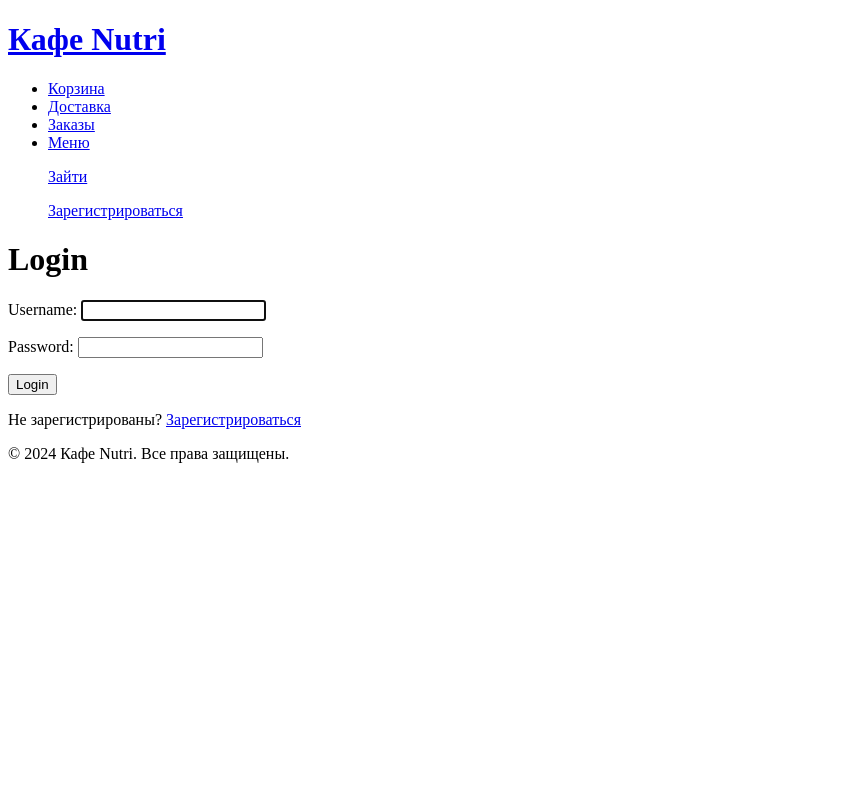
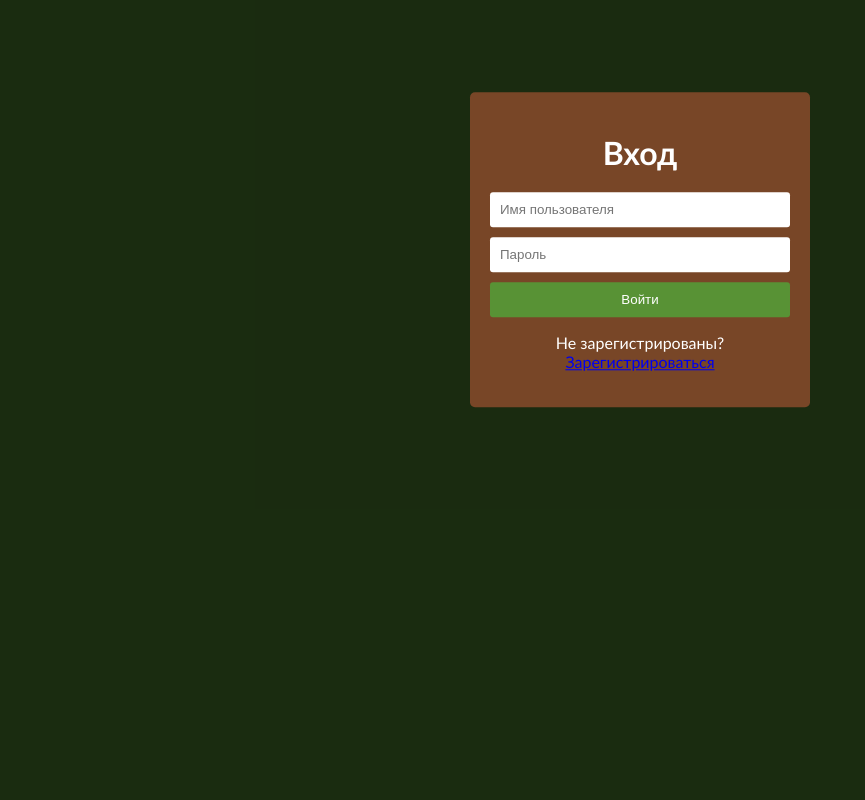
Before and after one commit to MalvineCh/cafe_project, a Django app: page /cafe_cat/login/ in a window 1280 px wide. Shown: the whole page, without its empty margins (0-865 px from the left). Run offline with Django 4.2, Linux system fonts and the light colour scheme.

Commit message:
Update login.html

```diff
--- a/cafe_cat/templates/cafe_cat/login.html
+++ b/cafe_cat/templates/cafe_cat/login.html
@@ -1,13 +1,98 @@
-{% extends 'cafe_cat/base_generic.html' %}
+<!DOCTYPE html>
+<html lang="ru">
+<head>
+    <meta charset="UTF-8">
+    <meta name="viewport" content="width=device-width, initial-scale=1.0">
+    <title>Мой сайт</title>
+    <style>
+        body {
+            margin: 0;
+            padding: 0;
+            font-family: 'Trebuchet MS', Helvetica, sans-serif;
+        }
+        .container {
+            position: relative;
+            width: 100%;
+            height: 100vh;
+            background-color: #589235;
+            background-size: cover;
+            background-position: center;
+            color: white;
+        }
+        .container::before {
+            content: "";
+            position: absolute;
+            top: 0;
+            left: 0;
+            width: 100%;
+            height: 100%;
+            background-color: rgba(0, 0, 0, 0.7);
+        }
+        .content {
+            position: relative;
+            z-index: 1;
+            text-align: center;
+            padding-top: 50px;
+        }
 
-{% block title %}Login{% endblock %}
+        .window {
+            width: 300px;
+            background-color: #784627;
+            position: absolute;
+            top: 500%;
+            left: 50%;
+            transform: translate(-50%, -50%);
+            border-radius: 5px;
+            padding: 20px;
+        }
+        .window h1 {
+            margin-bottom: 20px;
+        }
+        .window input[type="text"],
+        .window input[type="password"] {
+            width: 100%;
+            padding: 10px;
+            margin-bottom: 10px;
+            box-sizing: border-box;
+            border: none;
+            border-radius: 3px;
+        }
+        .window button {
+            width: 100%;
+            padding: 10px;
+            background-color: #589235;
+            border: none;
+            color: white;
+            cursor: pointer;
+            border-radius: 3px;
+        }
+        .window button:hover {
+            background-color: #476c27;
+        }
+        .text1 {
+            font-size: 16px;
+            margin-top: 10px;
+        }
+    </style>
+</head>
 
-{% block content %}
-    <h1>Login</h1>
-    <form method="post">
-        {% csrf_token %}
-        {{ form.as_p }}
-        <button type="submit">Login</button>
-    </form>
-    <p>Не зарегистрированы? <a href="{% url 'cafe_cat:register' %}">Зарегистрироваться</a></p>
-{% endblock %}
+<body>
+    <div class="container">
+        <div class="content">
+            <div class="window">
+                <h1>Вход</h1>
+                <form method="post">
+                    <input type="text" name="username" placeholder="Имя пользователя" required>
+                    <br>
+                    <input type="password" name="password" placeholder="Пароль" required>
+                    <br>
+                    <button type="submit">Войти</button>
+                </form>
+                <div class="text1">
+                    <p>Не зарегистрированы? <a href="{% url 'cafe_cat:register' %}">Зарегистрироваться</a></p>
+                </div>
+            </div>
+        </div>
+    </div>
+</body>
+</html>
```
